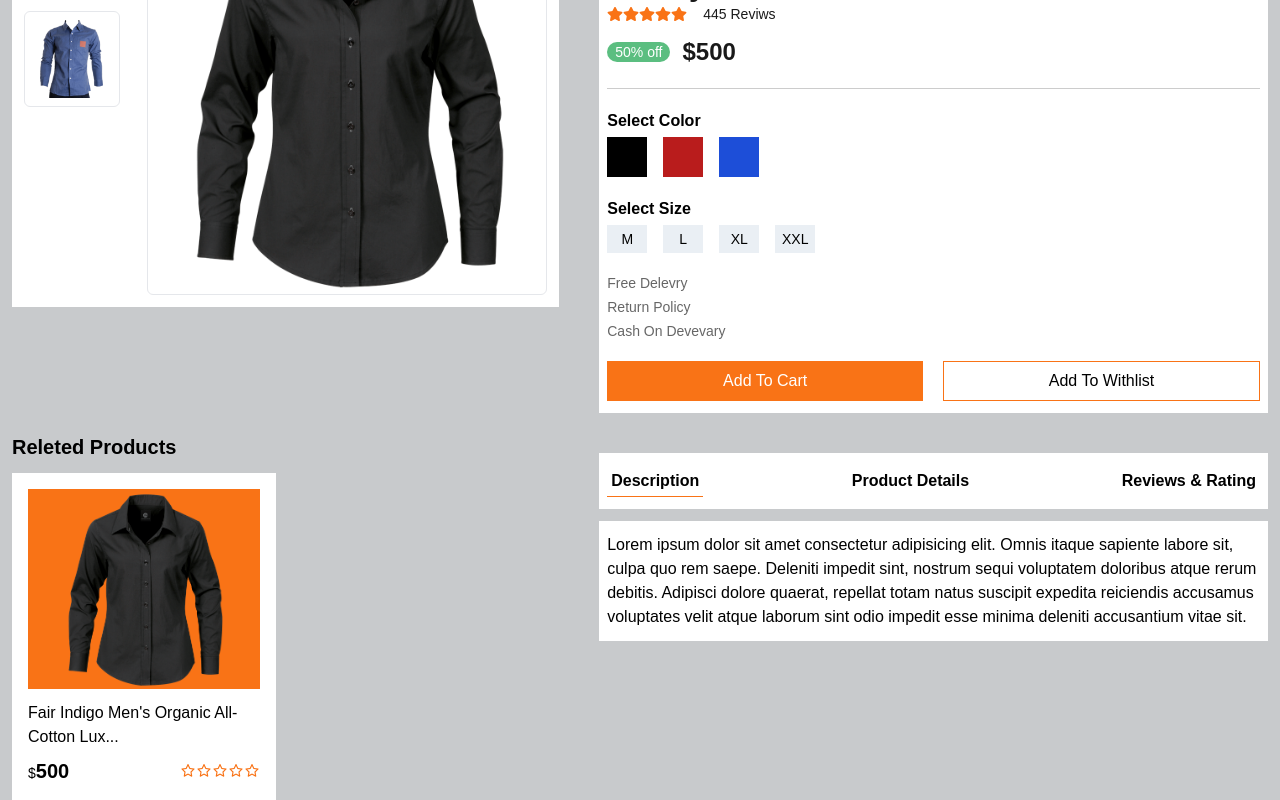
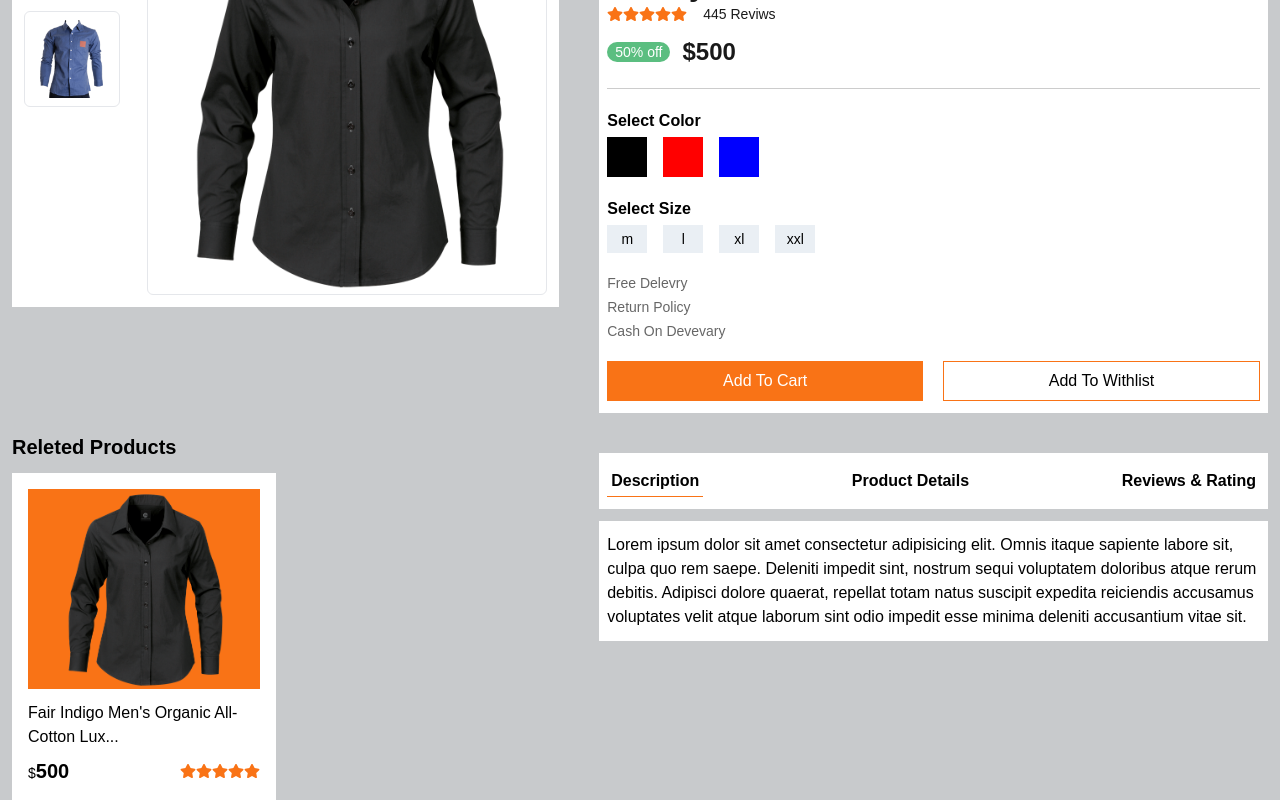
Before and after one commit to mostafizar-rahman/My-shop, a Next.js app: page /productDetails/1 in a window 1280 px wide. Shown: the part 300-1100 px from the top of the page. Built offline with nearby package versions, Linux system fonts and the light colour scheme.

Commit message:
product remove from whitlist

```diff
--- a/components/Card/MainCard/MainCard.js
+++ b/components/Card/MainCard/MainCard.js
@@ -1,27 +1,15 @@
-import React from "react";
+import React, { useState } from "react";
 import Link from "next/link";
 import Image from "next/image";
 import { useDispatch } from "react-redux";
 import toast from 'react-hot-toast';
 import { AiOutlineEye, AiOutlineHeart } from "react-icons/ai";
-import { addToCart } from "@/redux/features/addCart/cartSlice";
 import StarRating from "@/components/StarRating/StarRating";
 import { addToWhiteList } from "@/redux/features/whiteList/whiteListSlice";
 import ModalWapper from "@/components/ModalWapper/ModalWapper";
-import { useState } from "react";
 
 
 
-const customStyles = {
-  content: {
-    top: '50%',
-    left: '50%',
-    right: 'auto',
-    bottom: 'auto',
-    marginRight: '-50%',
-    transform: 'translate(-50%, -50%)',
-  },
-};
 const MainCard = ({ id, title, price, image, description, quantity, rating, color, sizes }) => {
   const dispatch = useDispatch()
 
--- a/components/CategorieCard/CategorieCard.js
+++ b/components/CategorieCard/CategorieCard.js
@@ -13,7 +13,7 @@ const CategorieCard = ({ subCategory, category }) => {
           return (
             <Link
               key={id}
-              href={`${category}-${name}`}
+              href={`/categoryProduct/${category}-${name}`}
               className="border border-slate-200 rounded-md py-1 px-2  "
             >
               <Image
--- a/components/ModalWapper/ModalWapper.js
+++ b/components/ModalWapper/ModalWapper.js
@@ -30,7 +30,7 @@ const ModalWapper = ({ modalIsOpen, setIsOpen, id, title, price, image, color, s
     const handleSizeClick =(siz)=>{
         setActiveSize(siz)
     }
-console.log(activeSize)
+
 
     function closeModal() {
         setIsOpen(false);
@@ -64,17 +64,15 @@ console.log(activeSize)
                             <div className='flex gap-4 mt-1'>
                                 {
                                     color?.map((cl, index) => {
-                                        const xx = cl.toLowerCase()
+                                        const colorName = cl.toLowerCase()
                                         return (
                                             <div
                                                 key={index}
-                                                className={`  w-7 h-7 sm:w-9 sm:h-9 cursor-pointer ${activeColor === xx ? 'bg-transparent' : ''}`}
-                                                style={{ backgroundColor: activeColor === xx ? "transparent" : xx }}
-                                                onClick={() => handleColorClick(xx)}
+                                                className={`  w-7 h-7 sm:w-9 sm:h-9 cursor-pointer ${activeColor === colorName ? 'bg-transparent' : ''}`}
+                                                style={{ backgroundColor: activeColor === colorName ? "transparent" : colorName }}
+                                                onClick={() => handleColorClick(colorName)}
                                             ></div>
                                         )
-
-
                                     })
                                 }
 
@@ -85,18 +83,16 @@ console.log(activeSize)
                             <div className='flex gap-4 mt-1'>
                                 {
                                     sizes?.map((siz, index) => {
-                                        const xx = siz.toLowerCase()
+                                        const size = siz.toLowerCase()
                                         return (
                                             <div
                                                 key={index}
-                                                className={` sm:w-10 w-8 h-7 text-[12px] sm:text-sm cursor-pointer flex justify-center items-center ${activeSize === xx ? "bg-orange-500 text-white":"bg-slate-200 bg-opacity-70"} `}
-                                                onClick={() => handleSizeClick(xx)}
+                                                className={` sm:w-10 w-8 h-7 text-[12px] sm:text-sm cursor-pointer flex justify-center items-center ${activeSize === size ? "bg-orange-500 text-white":"bg-slate-200 bg-opacity-70"} `}
+                                                onClick={() => handleSizeClick(size)}
                                             >
-                                                <span>{xx}</span>
+                                                <span>{size}</span>
                                             </div>
                                         )
-
-
                                     })
                                 }
 
--- a/pages/index.js
+++ b/pages/index.js
@@ -89,10 +89,10 @@ const Home = ({ data }) => {
             loop={true}
           >
             {
-              data.map(({ id, image, title, price, rating }) => {
+              data.map(({ id, image, title, price, rating, color, sizes }) => {
                 return (
                   <SwiperSlide key={id}>
-                    <HorizontalCard id={id} image={image} title={title} price={price} rating={rating} />
+                    <HorizontalCard id={id} image={image} title={title} price={price} rating={rating} color={color} sizes={sizes} />
                   </SwiperSlide>
                 )
               })
@@ -141,10 +141,10 @@ const Home = ({ data }) => {
             loop={true}
           >
             {
-              data.map(({ id, image, title, price, rating }) => {
+              data.map(({ id, image, title, price, rating, color, sizes }) => {
                 return (
                   <SwiperSlide key={id}>
-                    <HorizontalCard id={id} image={image} title={title} price={price} rating={rating} />
+                    <HorizontalCard id={id} image={image} title={title} price={price} rating={rating} color={color} sizes={sizes} />
                   </SwiperSlide>
                 )
               })
--- a/pages/productDetails/[id].js
+++ b/pages/productDetails/[id].js
@@ -14,14 +14,22 @@ import { addToWhiteList } from '@/redux/features/whiteList/whiteListSlice'
 import { toast } from 'react-hot-toast'
 
 const ProductDeteles = () => {
+  const dispatch = useDispatch()
   const [detailsInfo, setDetailsInfo] = useState(0)
   const [currentImage, setCurrentImage] = useState()
   const [product, setProduct] = useState({})
   const [reletedProducts, setReletedProducts] = useState([])
   const router = useRouter()
-  const dispatch = useDispatch()
 
+  const [activeColor, setActiveColor] = useState(null);
+  const [activeSize, setActiveSize] = useState(null);
 
+  const handleColorClick = (cl) => {
+    setActiveColor(cl);
+  };
+  const handleSizeClick = (siz) => {
+    setActiveSize(siz)
+  }
 
   useEffect(() => {
     const filteredProduct = productsData.filter(({ id }) => id == router.query.id)
@@ -38,12 +46,16 @@ const ProductDeteles = () => {
   let id;
   let title;
   let image;
-  let price
+  let price;
+  let color;
+  let sizes;
   if (product) {
     id = product.id
     title = product.title
     image = product.image
     price = product.price
+    color = product.color
+    sizes = product.sizes
   }
 
   return (
@@ -87,18 +99,38 @@ const ProductDeteles = () => {
               <div>
                 <p className='font-semibold text-base'>Select Color</p>
                 <div className='flex gap-4 mt-1'>
-                  <div className='bg-black sm:w-10 sm:h-10 w-8 h-8 cursor-pointer'></div>
-                  <div className='bg-red-700 sm:w-10 sm:h-10 w-8 h-8 cursor-pointer'></div>
-                  <div className='bg-blue-700 sm:w-10 sm:h-10 w-8 h-8 cursor-pointer'></div>
+                  {
+                    color?.map((cl, index) => {
+                      const colorName = cl.toLowerCase()
+                      return (
+                        <div
+                          key={index}
+                          className={` sm:w-10 sm:h-10 w-8 h-8 cursor-pointer ${activeColor === colorName ? 'bg-transparent' : ''}`}
+                          style={{ backgroundColor: activeColor === colorName ? "transparent" : colorName }}
+                          onClick={() => handleColorClick(colorName)}
+                        ></div>
+                      )
+                    })
+                  }
                 </div>
               </div>
               <div className='mt-5'>
                 <p className='font-semibold text-base'>Select Size</p>
                 <div className='flex gap-4 mt-1'>
-                  <div className='bg-slate-200 bg-opacity-70 w-10 h-7 text-sm cursor-pointer flex justify-center items-center'>M</div>
-                  <div className='bg-slate-200 bg-opacity-70 w-10 h-7 text-sm cursor-pointer flex justify-center items-center'>L</div>
-                  <div className='bg-slate-200 bg-opacity-70 w-10 h-7 text-sm cursor-pointer flex justify-center items-center'>XL</div>
-                  <div className='bg-slate-200 bg-opacity-70 w-10 h-7 text-sm cursor-pointer flex justify-center items-center'>XXL</div>
+                  {
+                    sizes?.map((siz, index) => {
+                      const size = siz.toLowerCase()
+                      return (
+                        <div
+                          key={index}
+                          className={` sm:w-10 w-8 h-7 text-[12px] sm:text-sm cursor-pointer flex justify-center items-center ${activeSize === size ? "bg-orange-500 text-white" : "bg-slate-200 bg-opacity-70"} `}
+                          onClick={() => handleSizeClick(size)}
+                        >
+                          <span>{size}</span>
+                        </div>
+                      )
+                    })
+                  }
                 </div>
               </div>
             </div>
@@ -108,7 +140,7 @@ const ProductDeteles = () => {
               <p className='text-sm text-black/60 mb-1'>Cash On Devevary</p>
             </div>
             <div className='sm:flex gap-5 items-center'>
-              <button className="w-full h-10 bg-orange-500 text-white font-medium mt-4" onClick={() => (dispatch(addToCart({ id, title, price, image })), toast.success("Add To Cart Success"))}>Add To Cart</button>
+              <button className="w-full h-10 bg-orange-500 text-white font-medium mt-4" onClick={() => (dispatch(addToCart({ id, title, price, image, activeColor, activeSize })), toast.success("Add To Cart Success"))}>Add To Cart</button>
               <button className="w-full h-10 border-orange-500 border font-medium mt-4" onClick={() => (dispatch(addToWhiteList(id)), toast.success('Add To White List Success'))}>Add To Withlist</button>
             </div>
           </div>
@@ -119,7 +151,7 @@ const ProductDeteles = () => {
           <div className='basis-[45%] w-full order-2 md:order-1 mt-7 md:mt-0'>
             <h5 className='text-xl font-semibold'>Releted Products</h5>
             <div className=' mt-3 grid sm:grid-cols-2 gap-5'>
-              {reletedProducts.slice(0, 4).map(({ id, title, image, price }) => <MainCard key={id} title={title} price={price} image={image} />)}
+              {reletedProducts.slice(0, 4).map(({ id, title, image, price, rating, color, sizes }) => <MainCard key={id} title={title} price={price} image={image} rating={rating} color={color} sizes={sizes}  />)}
             </div>
           </div>
 
--- a/redux/features/whiteList/whiteListSlice.js
+++ b/redux/features/whiteList/whiteListSlice.js
@@ -15,11 +15,16 @@ const whiteListSlice = createSlice({
                 state.message = "This product is avibale"
             }
             else {
-                state.whitList.push({id: action.payload})
+                state.whitList.push({ id: action.payload })
             }
+        },
+        removeToWhitList: (state, action) => {
+            console.log(action)
+            const isAviable = state.whitList.filter(({ id }) => id !== action.payload)
+            state.whitList = isAviable
         }
     }
 })
 
-export const { addToWhiteList } = whiteListSlice.actions
+export const { addToWhiteList, removeToWhitList } = whiteListSlice.actions
 export default whiteListSlice.reducer
```
Also changed, not shown: components/Card/HorizontalCard/HorizontalCard.js (+12 -7 lines), components/Cart/Cart.js (+6 -2 lines), components/WhiteList/WhiteList.js (+9 -1 lines), pages/search.js (+15 -7 lines).
